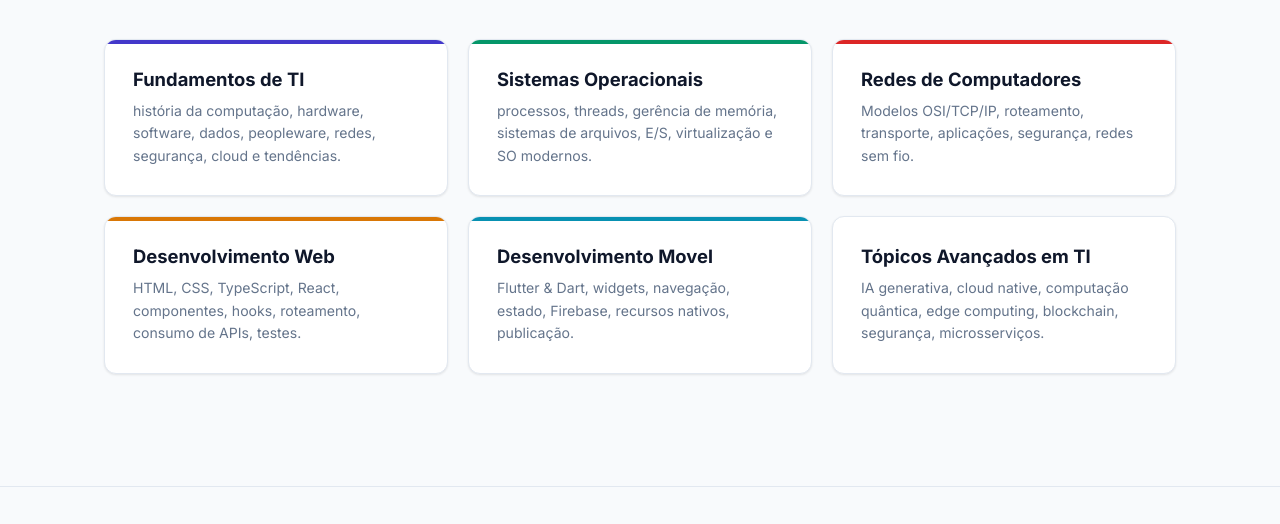
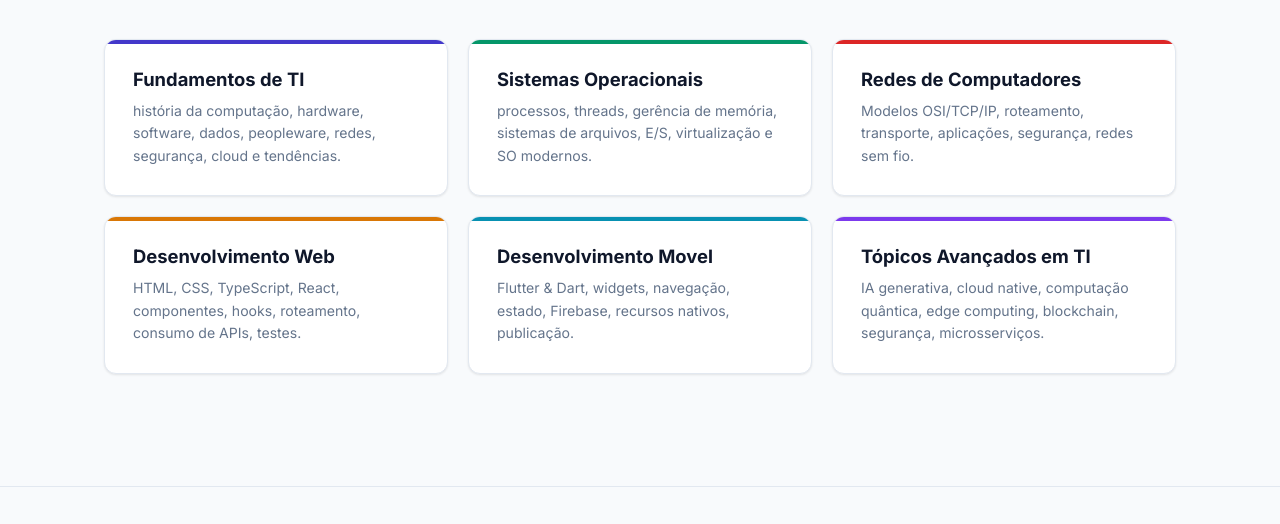
Before and after one commit to marquesmatheus/profmatheus, a website: page index.html in a window 1280 px wide. Shown: the part 313-837 px from the top of the page. Drawn offline with Linux system fonts and the light colour scheme.

Commit message:
fix: add missing colored bar on home page for Top. Avancados subject card (nth-child 6)

```diff
--- a/style.css
+++ b/style.css
@@ -145,6 +145,7 @@ nav a.active { background: var(--primary); color: white; }
 .subject-card:nth-child(3)::before { background: #dc2626; }
 .subject-card:nth-child(4)::before { background: #d97706; }
 .subject-card:nth-child(5)::before { background: #0891b2; }
+.subject-card:nth-child(6)::before { background: #7c3aed; }
 
 .subject-card:hover {
   transform: translateY(-4px);
```
